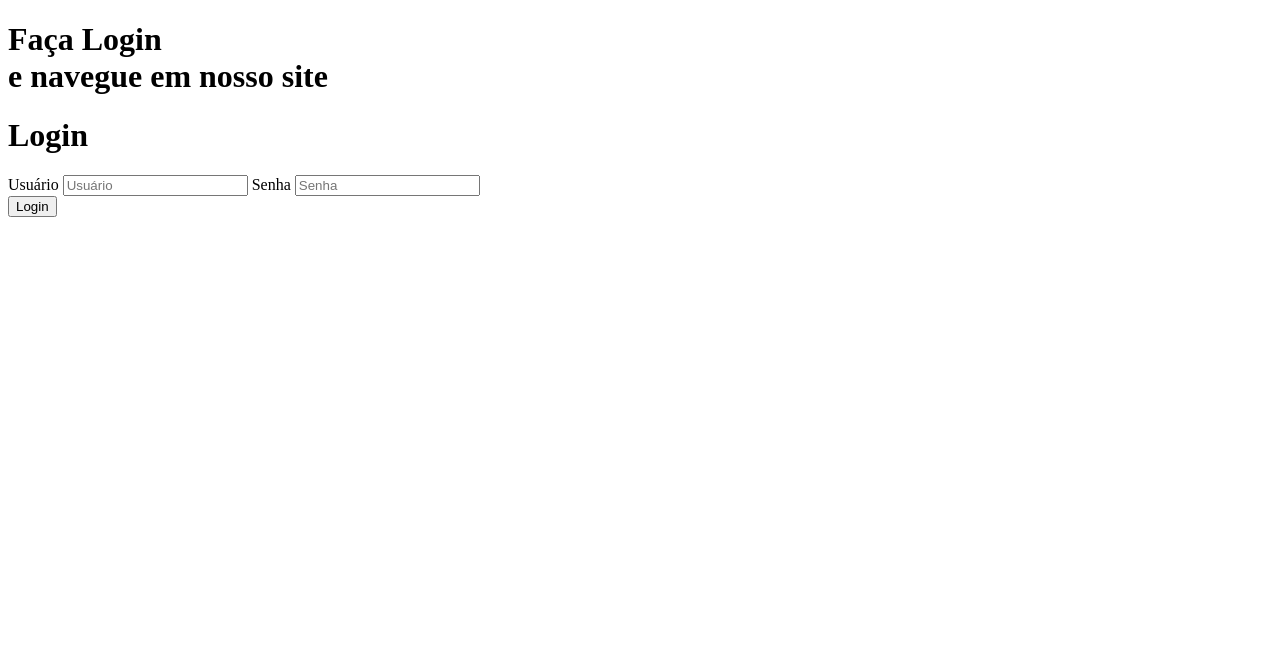
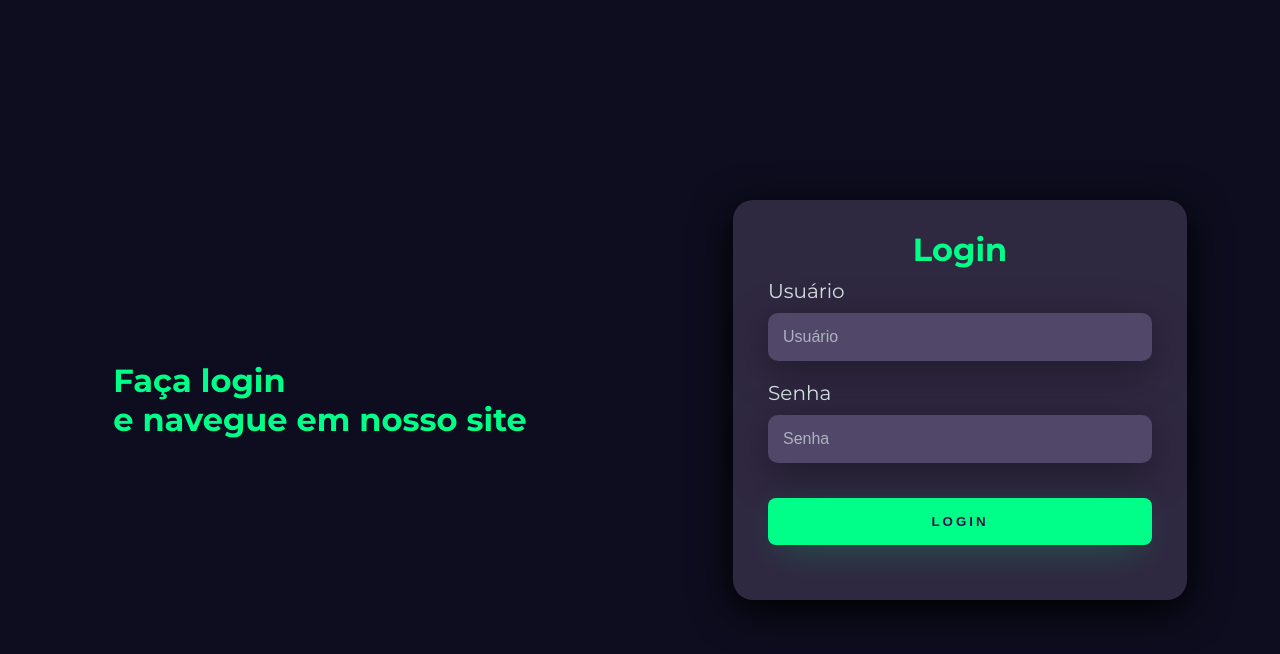
Before and after one commit to Luccas-Silva/html_login_screen, a plain HTML site: page index.html in a window 1280 px wide. Drawn offline with Linux system fonts and the light colour scheme.

Commit message:
CSS Style

```diff
--- a/index.html
+++ b/index.html
@@ -4,12 +4,13 @@
     <meta charset="UTF-8">
     <meta http-equiv="X-UA-Compatible" content="IE=edge">
     <meta name="viewport" content="width=device-width, initial-scale=1.0">
+    <link rel="stylesheet" href="style.css">
     <title>Login</title>
 </head>
 <body>
     <div class="main-login">
         <div class="left-login">
-            <h1>Faça Login<br>e navegue em nosso site</h1>
+            <h1>Faça login<br>e navegue em nosso site</h1>
         </div>
         <div class="right-login">
             <div class="card-login">
@@ -17,6 +18,8 @@
                 <div class="textfiled">
                     <label for="usuario">Usuário</label>
                     <input type="text" name="usuario" placeholder="Usuário">
+                </div>
+                <div class="textfiled">
                     <label for="senha">Senha</label>
                     <input type="password" name="senha" placeholder="Senha">
                 </div>
--- /dev/null
+++ b/style.css
@@ -0,0 +1,103 @@
+@import url('https://fonts.googleapis.com/css2?family=Montserrat:wght@400;700&display=swap');
+
+body {
+    margin: 0;
+    font-family: 'Montserrat', sans-serif;
+}
+
+.main-login {
+    width: 100vw;
+    height: 100vh;
+    background: #0D0D1F;
+    display: flex;
+    justify-content: center;
+    align-items: center;
+}
+
+.left-login {
+    width: 50vw;
+    height: 100vh;
+    display: flex;
+    justify-content: center;
+    align-items: center;
+    flex-direction: column;
+}
+
+.left-login > h1 {
+    color: #00ff88;
+}
+
+.right-login {
+    width: 50vw;
+    height: 100vh;
+    display: flex;
+    justify-content: center;
+    align-items: center;
+
+}
+
+.card-login {
+    width: 60%;
+    display: flex;
+    justify-content: center;
+    align-items: center;
+    flex-direction: column;
+    padding: 30px 35px;
+    background: #2f2841;
+    border-radius: 20px;
+    box-shadow: 0px 10px 40px;
+}
+
+.card-login > h1 {
+    color: #00ff88;
+    font-weight: 800;
+    margin: 0;
+}
+
+.textfiled {
+    width: 100%;
+    display: flex;
+    flex-direction: column;
+    align-items: flex-start;
+    justify-content: center;
+    margin: 10px 0px;
+}
+
+.textfiled > input {
+    width: 100%;
+    border: none;
+    border-radius: 10px;
+    padding: 15px;
+    background: #514869;
+    color: #ffffff;
+    font-size: 12pt;
+    box-shadow: 0px 10px 40px #00000056;
+    outline: none;
+    box-sizing: border-box;
+}
+
+.textfiled > label {
+    font-size: 15pt;
+    color: #f0ffffde;
+    margin-bottom: 10px;
+}
+
+.textfiled > input::placeholder {
+    color: #f0ffff94;
+}
+
+.btn-login {
+    width: 100%;
+    padding: 16px 0px;
+    margin: 25px;
+    border: none;
+    border-radius: 8px;
+    outline: none;
+    text-transform: uppercase;
+    font-weight: 800;
+    letter-spacing: 3px;
+    color: #2b134b;
+    background: #00ff88;
+    cursor: pointer;
+    box-shadow: 0px 10px 40px -12px #00ff8058;
+}
```
